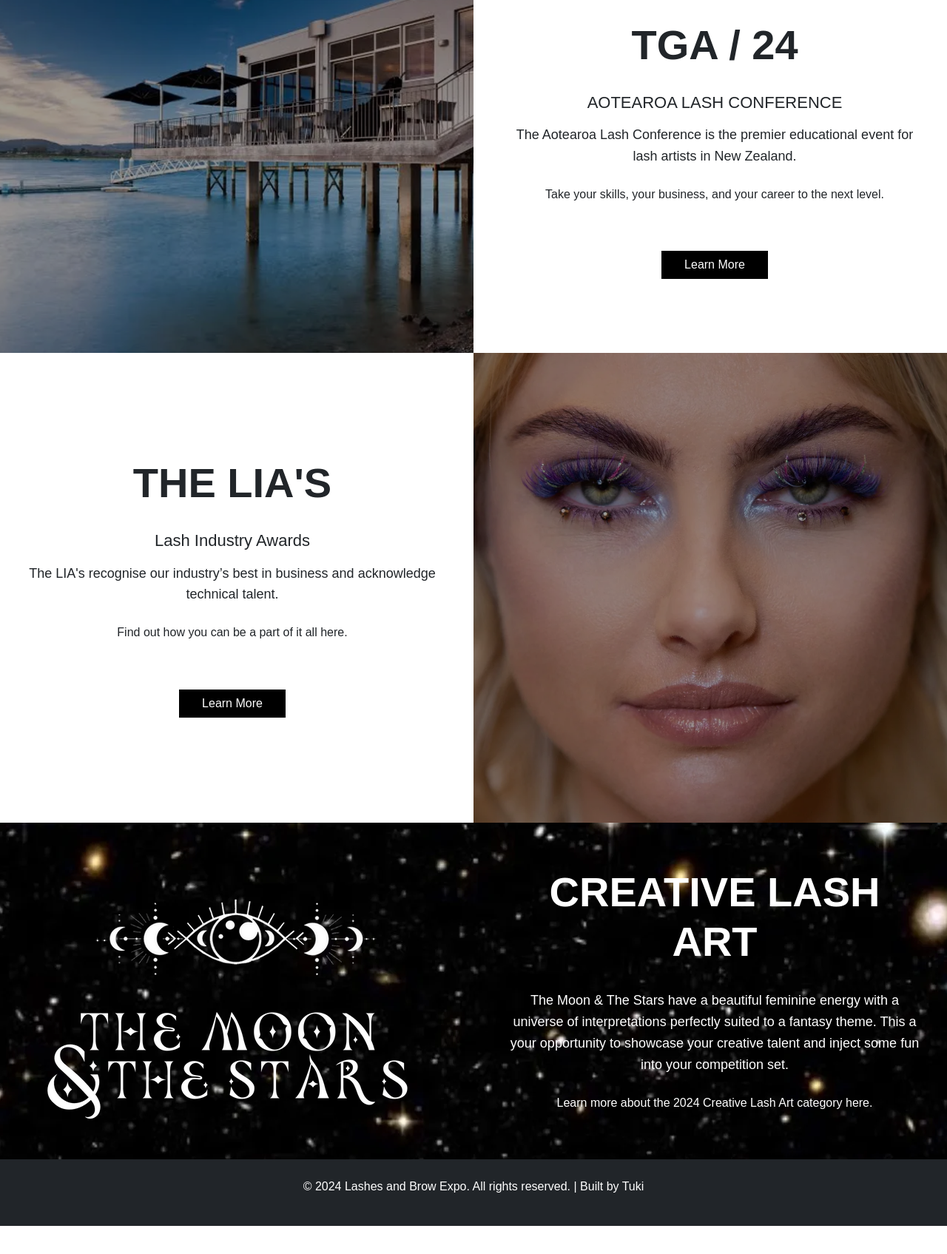
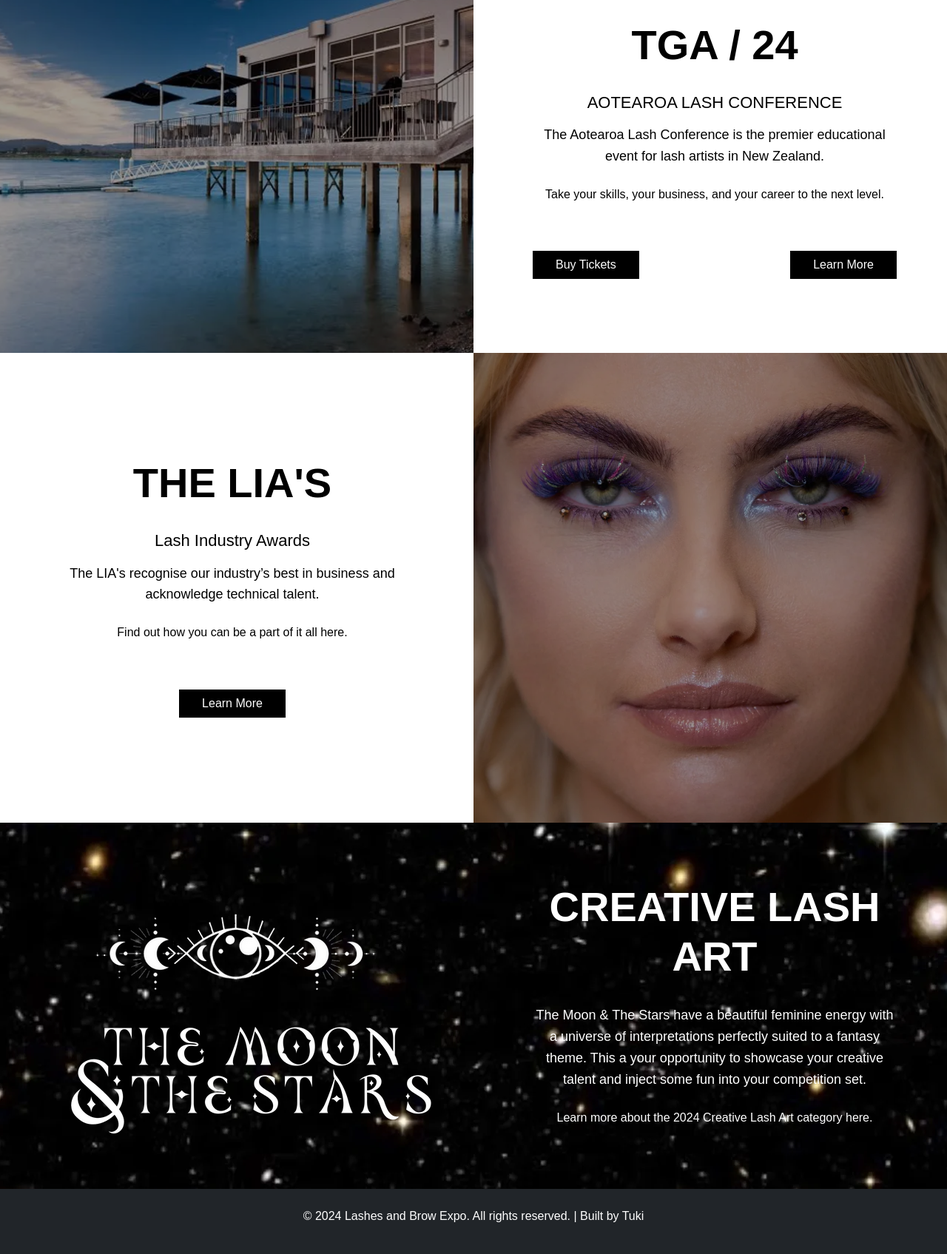
Before and after one commit to shutcheson/lashes-convension, a plain HTML site: page index.html in a window 1280 px wide. Shown: the part 611-2306 px from the top of the page at 74% size. Before the commit the page ends 2268 px from the top, so only its background shows below. Drawn offline with nearby package versions, Linux system fonts and the light colour scheme.

Commit message:
Fixed terxt alignment Cleaned code

```diff
--- a/index.html
+++ b/index.html
@@ -70,7 +70,7 @@
     <!-- Conference section -->
     <div class="section row align-items-center">
       <div class="col-md-6 section__img--conference image-section"></div>
-      <div class="col-md-6 section__text--conference text-center px-5">
+      <div class="col-md-6 section__text--conference section__text text-center">
         <h1 class="title pb-4">TGA / 24</h1>
         <h3 class="subtitle pb-2">AOTEAROA LASH CONFERENCE</h3>
         <p class="description pb-2">
@@ -80,13 +80,16 @@
         <p class="cta-text pb-5">
           Take your skills, your business, and your career to the next level.
         </p>
-        <a href="#" class="btn">Learn More</a>
+        <div class="d-flex justify-content-between">
+          <a href="#" class="btn">Buy Tickets</a>
+          <a href="#" class="btn">Learn More</a>
+        </div>
       </div>
     </div>
 
     <!-- Awards section -->
     <div class="section row align-items-center">
-      <div class="col-md-6 section__text--awards text-center px-5">
+      <div class="col-md-6 section__text--awards section__text text-center">
         <h1 class="title pb-4">THE LIA'S</h1>
         <h3 class="subtitle pb-2">Lash Industry Awards</h3>
         <p class="description pb-2">
@@ -103,11 +106,15 @@
 
     <!-- Conference section -->
     <div class="section creative-art row align-items-center">
-      <div class="col-md-6 section__text--creative-art text-center px-5">
+      <div
+        class="col-md-6 section__text--creative-art section__text text-center"
+      >
         <img src="img/sec3-eye.webp" alt="" />
         <img src="img/sec3-stars.webp" alt="" />
       </div>
-      <div class="col-md-6 section__text--creative-art text-center px-5">
+      <div
+        class="col-md-6 section__text--creative-art section__text text-center"
+      >
         <h1 class="title pb-4">CREATIVE LASH ART</h1>
         <p class="description pb-2">
           The Moon & The Stars have a beautiful feminine energy with a universe
--- a/styles/styles.scss
+++ b/styles/styles.scss
@@ -1,11 +1,13 @@
 // Variables for colours and fonts
 $primary-color: #007bff;
 $secondary-color: #343a40;
-$text-color: #212529;
+$text-primary: #000000;
+$text-secondary: #212121;
+$text-hover: #8a8a8a;
 
 body {
   font-family: "Arial", sans-serif;
-  color: $text-color;
+  color: $text-primary;
   line-height: 1.6;
   margin: 0;
   padding: 0;
@@ -18,9 +20,9 @@ body {
     color: $secondary-color;
   }
   .nav-link {
-    color: $text-color;
+    color: $text-primary;
     &:hover {
-      color: $primary-color;
+      color: $text-hover;
     }
   }
 }
@@ -78,9 +80,13 @@ body {
   background-color: #000;
   border-radius: 0;
   padding: 6px 30px;
+  transition: all 0.32s ease-in-out;
 
   &:hover {
     border: 1px solid black;
+    transform: translateY(-3px);
+    box-shadow: 0 4px 10px rgba(0, 0, 0, 0.3);
+    border-radius: 8px;
   }
 }
 
@@ -183,7 +189,7 @@ body {
   }
 
   &__text {
-    padding: 20px 50px;
+    padding: 20px 80px;
   }
 }
 
```
Also changed, not shown: styles/styles.css, 1 other file.
